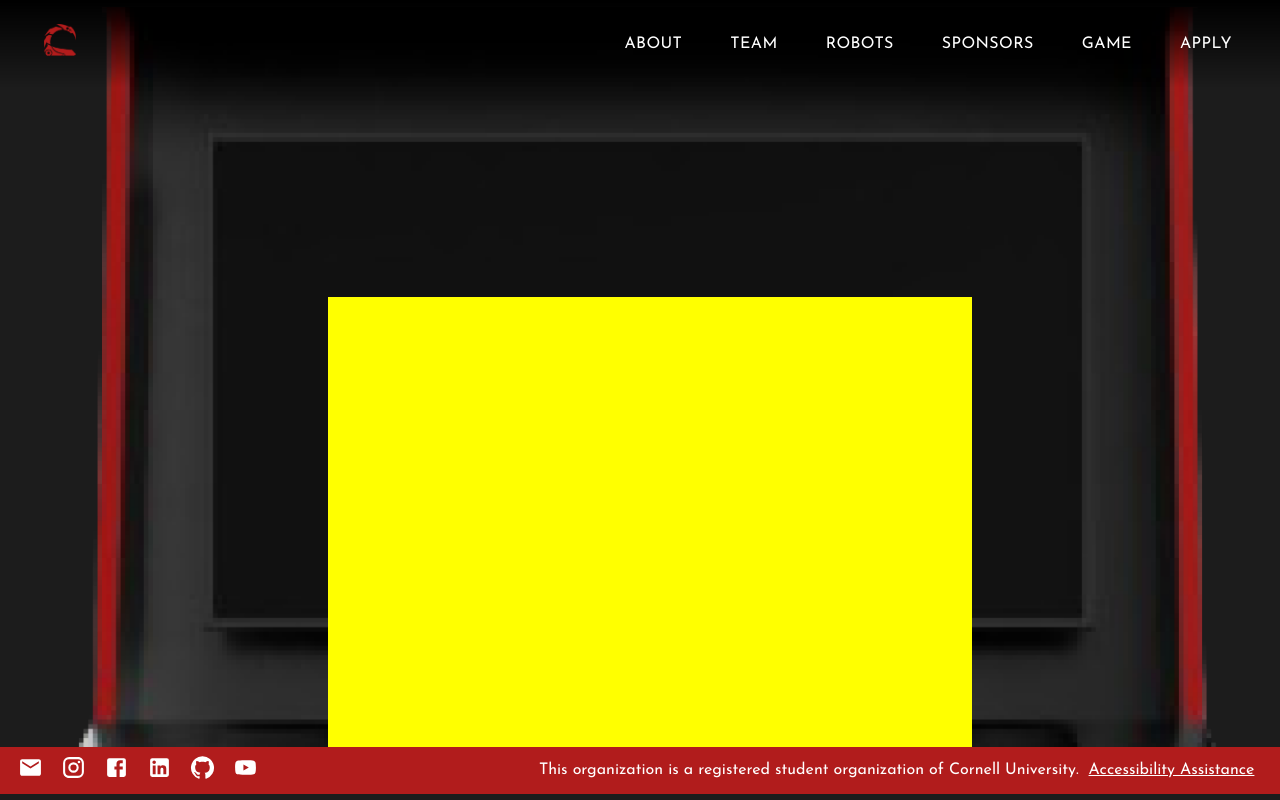
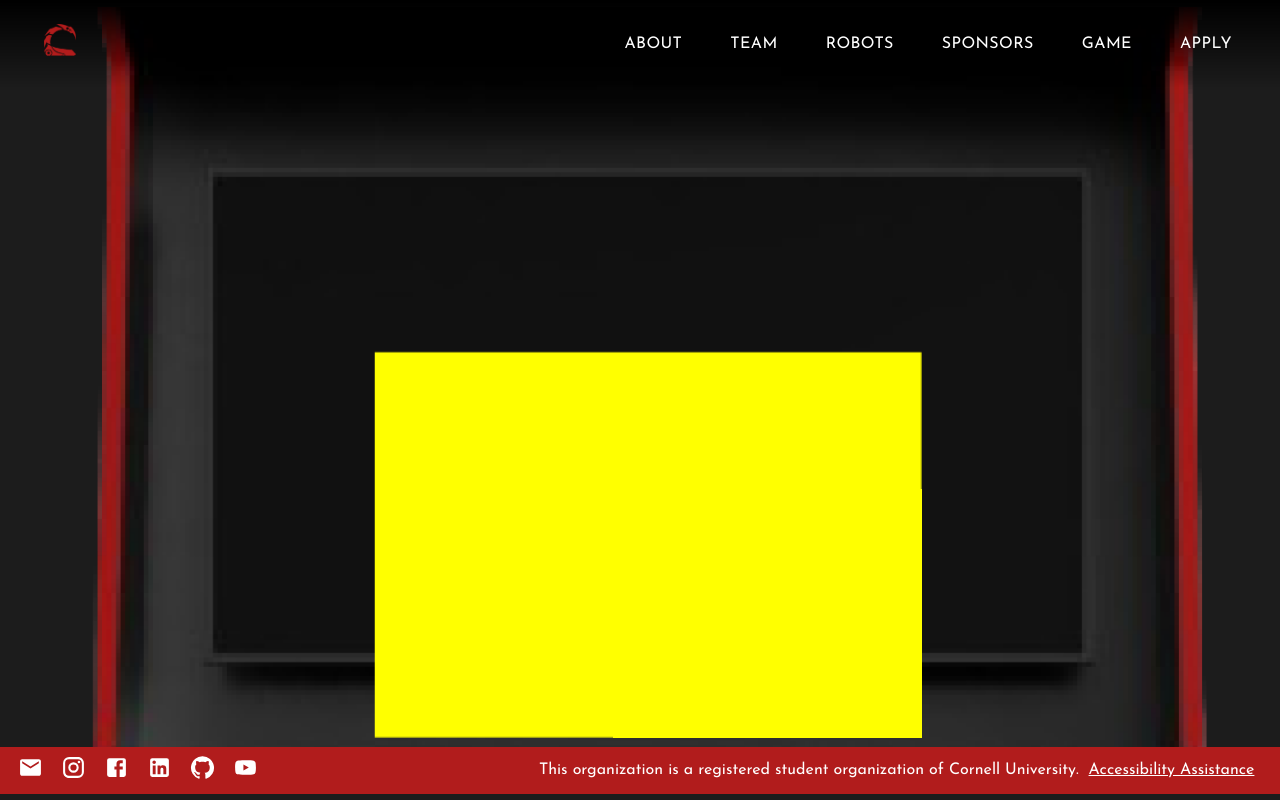
Before and after one commit to Cornell-University-Combat-Robotics/site-2025, a React (Vite) app in the folder react-site/: page /game in a window 1280 px wide. Built offline with nearby package versions, Linux system fonts and the light colour scheme.

Commit message:
Make box div screen follow png animation to keep box in same proportion as png screen

```diff
--- a/react-site/src/pages/game.jsx
+++ b/react-site/src/pages/game.jsx
@@ -53,6 +53,12 @@ export default function Game() {
         // backgroundColor: "yellow"
       }}
     >
+      <motion.div
+        initial={{ scale: 0.3 }}
+        animate={{ scale: 0.85, y: "45px" }}
+        transition={{ duration: 1, delay: 0.5, ease: [0.5, 1, 0.8, 1] }}
+        style={{ position: "absolute", zIndex: 0}}
+      >
         <Box
           sx={{
             backgroundColor:"yellow",
@@ -62,17 +68,34 @@ export default function Game() {
             height: "56.6vh",
             marginTop: "290px",
             marginLeft: "20px",
-          zIndex: "10",
+            // zIndex: "3",
+            // zIndex doesnt serve purpose anymore since its wrapped in the motion div now
             }}>
         </Box>
+
+      </motion.div>
+
       {/* Arcade Image as Background */}
       <motion.div
         initial={{ scale: 0.3 }}
-        animate={{ scale: 0.85, y: "10px" }}
+        animate={{ scale: 0.85, y: "45px" }}
         transition={{ duration: 1, delay: 0.5, ease: [0.5, 1, 0.8, 1] }}
         style={{ position: "absolute", zIndex: -1}}
       >
         <img src={arcade} style={{ width: "auto", height: "100%" }} />
+        {/* <Box
+          sx={{
+            backgroundColor:"yellow",
+            // width: "1020px",
+            width: "200px",
+            // height: "560px",
+            height: "200px",
+            marginTop: "290px",
+            marginLeft: "20px",
+            // zIndex: "3",
+            // zIndex doesnt serve purpose anymore since its wrapped in the motion div now
+            }}>
+        </Box> */}
       </motion.div>
 
       {/* Title */}
```
Lines whose indentation alone changed are shown as unchanged.
